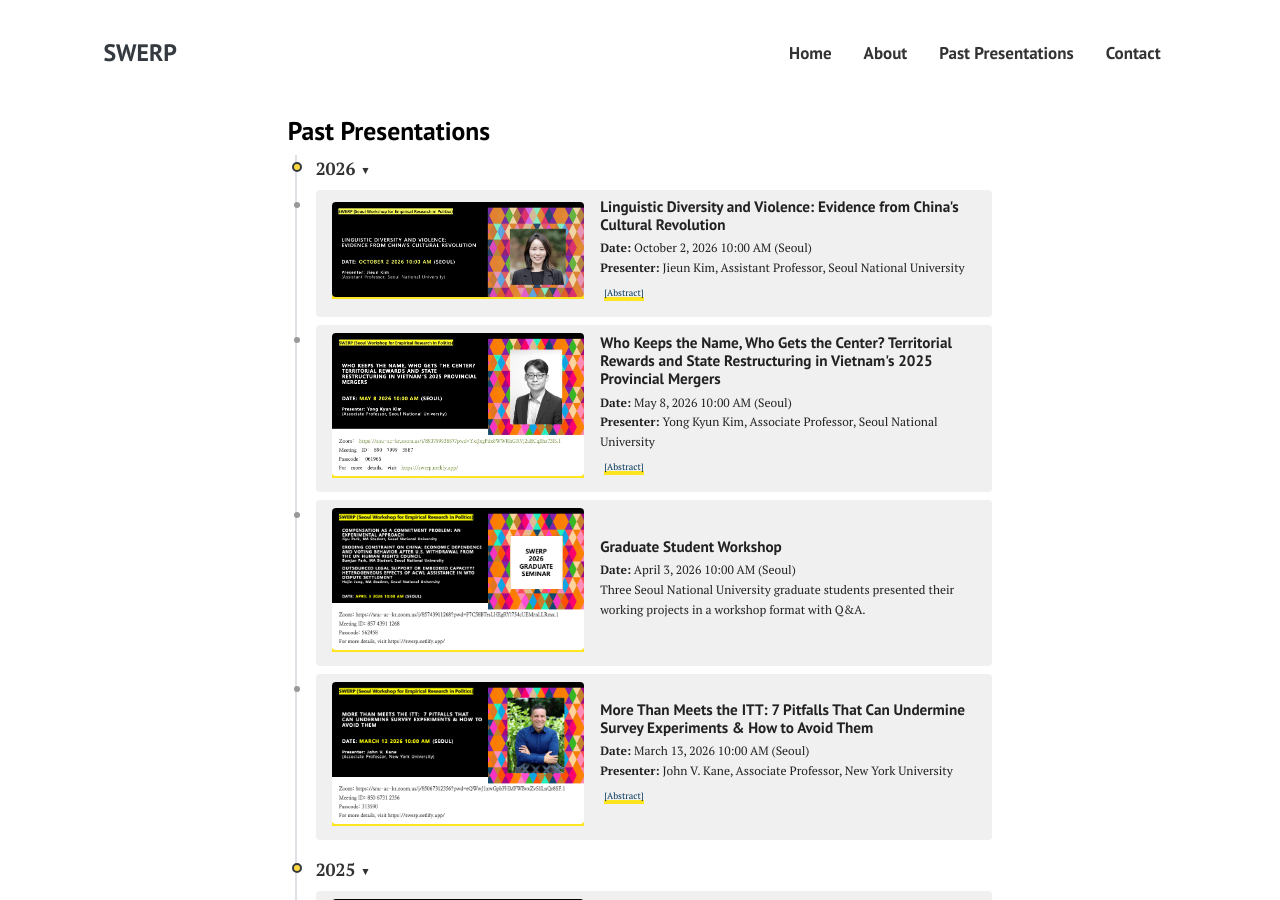
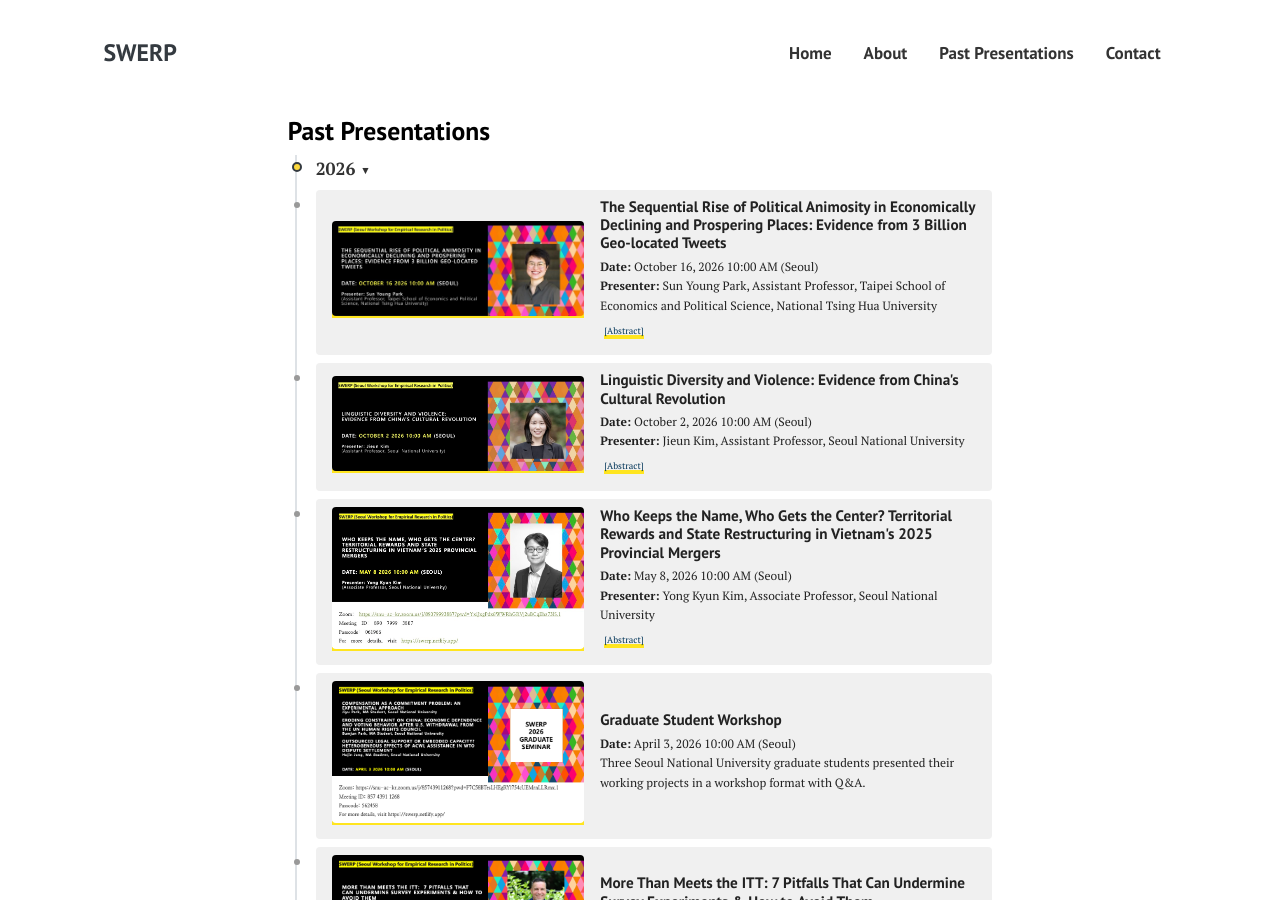
Before and after one commit to sysilviakim/swerp, a Jekyll site: the page built from pages/past-presentations.html, in a window 1280 px wide and 900 px high. Built offline with Jekyll 4.4.1, drawn with Linux system fonts in a browser that asks for light colours.

Commit message:
Archive October 2026 Sun Young Park presentation

```diff
--- a/pages/past-presentations.html
+++ b/pages/past-presentations.html
@@ -10,6 +10,27 @@ permalink: "/past-presentations/"
     <span>2026 <small class="toggle-icon">&#9660;</small></span>
   </div>
   <div class="collapse show timeline-group" id="year-2026">
+
+    <div class="timeline-item">
+      <div class="card card-dark mb-2">
+        <div class="card-body pt-2 pb-3 px-3">
+          <div class="row no-gutters">
+            <div class="col-md-5 pr-3 mb-2 mb-md-0 d-flex align-items-center">
+              <a href="{{ site.baseurl }}/assets/files/2026-10-swerp-park_orig.jpg" target="_blank" rel="noopener"><img src="{{ site.baseurl }}/assets/files/2026-10-swerp-park_orig.jpg" class="poster-thumb" alt="Poster for Sun Young Park's October 2026 SWERP presentation"></a>
+            </div>
+            <div class="col align-self-center">
+              <h6 class="card-title font-weight-bold mb-1">The Sequential Rise of Political Animosity in Economically Declining and Prospering Places: Evidence from 3 Billion Geo-located Tweets</h6>
+              <p class="small mb-0"><strong>Date:</strong> October 16, 2026 10:00 AM (Seoul)</p>
+              <p class="small mb-0"><strong>Presenter:</strong> Sun Young Park, Assistant Professor, Taipei School of Economics and Political Science, National Tsing Hua University</p>
+              <p class="small mb-0 mt-1"><a class="abstract-link" data-bs-toggle="collapse" href="#abstract-park2026" role="button" aria-expanded="false">[Abstract]</a></p>
+            </div>
+          </div>
+          <div class="collapse mt-2" id="abstract-park2026">
+            <p class="abstract-text">Political animosity has become a central feature of contemporary democratic politics. Existing narratives often interpret this as either a &quot;bottom-up socioeconomic phenomenon&quot; focusing on voters' economic discontent, or a &quot;top-down political phenomenon&quot; driven by populist rhetoric. I adjudicate between these views by proposing a place-based sequential theory: (1) Political animosity first increased in relatively declining places <em>before</em> the salient rise of populists. (2) This pre-existing animosity contributed to populists' electoral success. (3) Their success and rhetoric subsequently incited threat perceptions and political animosity particularly in <em>prospering</em> areas. I confirm this theory by applying deep learning models to 3 billion geo-located tweets, offering a novel geographically fine-grained measure of political animosity spanning 2013&ndash;2022 in the U.S., France, and Korea. Findings suggest that economic discontent can translate to political animosity even without salient elite mobilization. They also challenge narratives that rising animosity is exclusively driven by &quot;left-behind&quot; communities and populist supporters.</p>
+          </div>
+        </div>
+      </div>
+    </div>
 
     <div class="timeline-item">
       <div class="card card-dark mb-2">
```
Also changed, not shown: index.html (+0 -16 lines).
